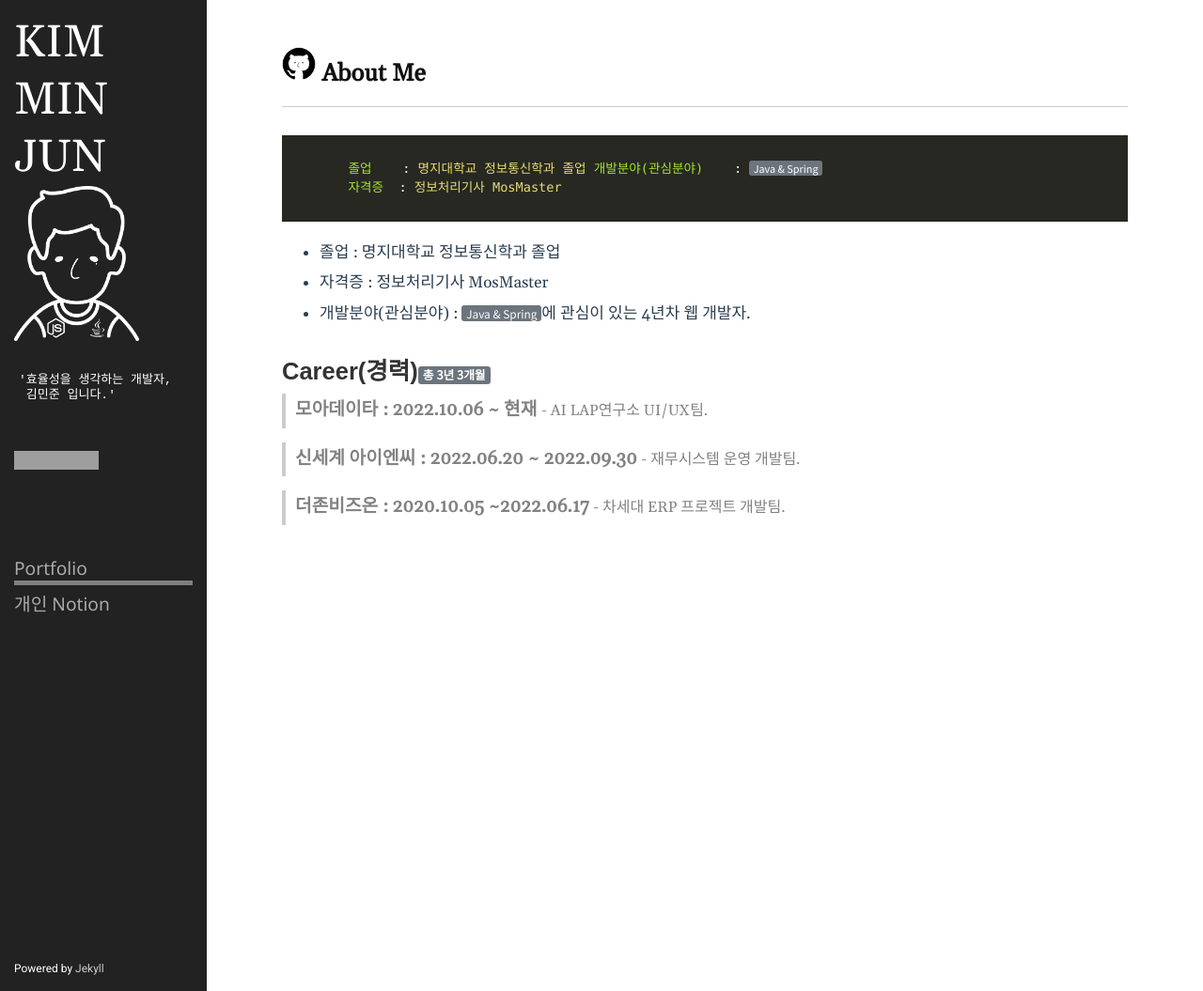
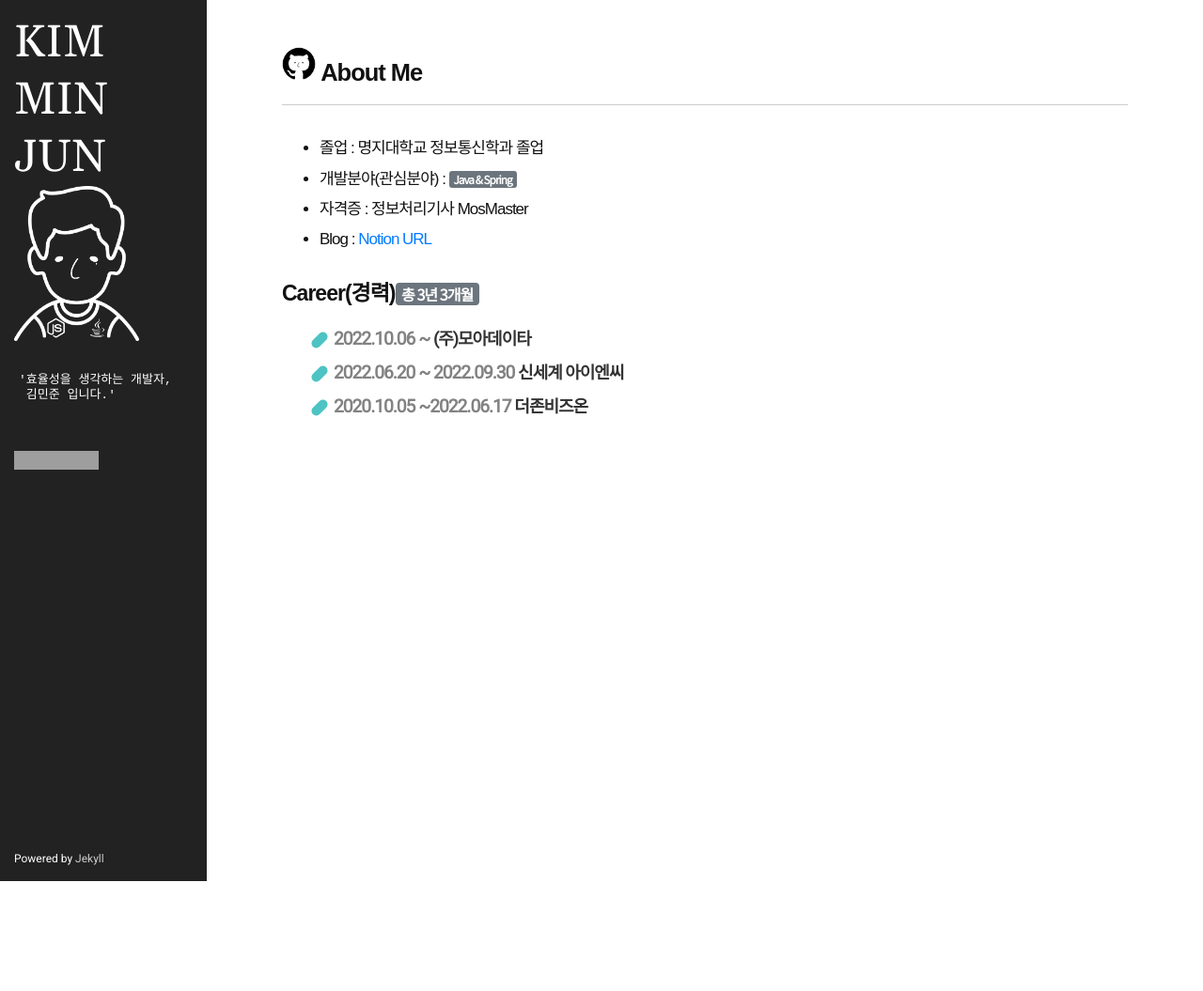
Before and after one commit to alswns1201/alswns1201.github.io, a Jekyll site: the page built from index.md, in a window 1280 px wide. Shown: the whole page at 94% size. Built offline with Jekyll 4.4.1, drawn with Linux system fonts in a browser that asks for light colours; after the commit the page ends 938 px from its top, so only the background shows below that; grey boxes are pictures that could not be loaded.

Commit message:
스타일 정리.

```diff
--- a/_includes/default.html
+++ b/_includes/default.html
@@ -6,6 +6,7 @@
   <!-- <link href="/public/css/bootstrap.min.css" rel="stylesheet"> -->
 
   <link href="/public/css/style.css" rel="stylesheet">
+ <link href="/public/css/custom.css" rel="stylesheet">
   <body>
   	<div class="container">
 		<div class="sidebar">
--- a/_includes/header.html
+++ b/_includes/header.html
@@ -1,5 +1,5 @@
 <header class="site-header">
-
+  <link href="https://fonts.googleapis.com/css2?family=Noto+Sans+KR:wght@100;300;400;500;700;900&display=swap" rel="stylesheet">
   <div class="wrapper">
     {%- assign default_paths = site.pages | map: "path" -%}
     {%- assign page_paths = site.header_pages | default: default_paths -%}
--- a/_includes/home.html
+++ b/_includes/home.html
@@ -4,31 +4,52 @@
      <div> <img src="/public/img/JalongGit.png" alt="alt text" /> About Me</div>
     </div>
   </header>
-  <div class="language-yml highlighter-rouge">
-    <div class="highlight"><pre class="highlight">
-      <code>
-        <span class="na">졸업</span><span class="pi">    :</span> <span class="s">명지대학교 정보통신학과 졸업</span> <span class="na">개발분야(관심분야)</span><span class="pi">    :</span> <span class="s"><span style="font-size: 80%; " class="badge">Java & Spring</span></span>
-        <span class="na">자격증</span><span class="pi">  :</span><span class="s2"> 정보처리기사 MosMaster</span>
-      </code></pre></div>
-  </div>
+<!--  <div class="language-yml highlighter-rouge">-->
+<!--    <div class="highlight"><pre class="highlight">-->
+<!--      <code>-->
+<!--        <span class="na">졸업</span><span class="pi">    :</span> <span class="s">명지대학교 정보통신학과 졸업</span> <span class="na">개발분야(관심분야)</span><span class="pi">    :</span> <span class="s"><span style="font-size: 80%; " class="badge">Java & Spring</span></span>-->
+<!--        <span class="na">자격증</span><span class="pi">  :</span><span class="s2"> 정보처리기사 MosMaster</span>-->
+<!--      </code></pre></div>-->
+<!--  </div>-->
   <ul>
     <li>졸업    : 명지대학교 정보통신학과 졸업</li>
+    <li>개발분야(관심분야)   : <span  class="badge">Java & Spring</span></li>
     <li>자격증   : 정보처리기사 MosMaster</li>
-    <li>개발분야(관심분야)   : <span style="font-size: 70%; " class="badge">Java & Spring</span>에 관심이 있는 4년차 웹 개발자.</li>
+    <li>Blog  : <a href="https://carpal-pull-289.notion.site/Memo-3dd724980fe64e7e8086683c12eb4bed?pvs=4">Notion URL</a> </li>
   </ul>
 
-  <h2 class="theme-monos title-style">Career(경력)<span class="badge">총 3년 3개월</span> </h2>
-  <blockquote>
-    <p style="font-size: 1rem"><span style="font-weight: 800; font-size: 1.2rem" >모아데이타 : 2022.10.06 ~ 현재 </span> - AI LAP연구소 UI/UX팀.</p>
-  </blockquote>
+<!--  <h2 class="title-style">Career(경력)<span class="badge">총 3년 3개월</span> </h2>-->
+<!--  <blockquote>-->
+<!--    <p style="font-size: 1rem"><span style="font-weight: 800; font-size: 1.2rem" >모아데이타 : 2022.10.06 ~ 현재 </span> - AI LAP연구소 UI/UX팀.</p>-->
 
-  <blockquote>
-    <p style="font-size: 1rem"> <span style="font-weight: 800; font-size: 1.2rem" >신세계 아이엔씨 : 2022.06.20 ~ 2022.09.30 </span>  - 재무시스템 운영 개발팀.</p>
-  </blockquote>
+<!--  </blockquote>-->
 
-  <blockquote>
-    <p style="font-size: 1rem"> <span style="font-weight: 800; font-size: 1.2rem" >더존비즈온 : 2020.10.05 ~2022.06.17  </span> - 차세대 ERP 프로젝트 개발팀.</p>
-  </blockquote>
+<!--  <blockquote>-->
+<!--    <p style="font-size: 1rem"> <span style="font-weight: 800; font-size: 1.2rem" >신세계 아이엔씨 : 2022.06.20 ~ 2022.09.30 </span>  - 재무시스템 운영 개발팀.</p>-->
+<!--  </blockquote>-->
+
+<!--  <blockquote>-->
+<!--    <p style="font-size: 1rem"> <span style="font-weight: 800; font-size: 1.2rem" >더존비즈온 : 2020.10.05 ~2022.06.17  </span> - 차세대 ERP 프로젝트 개발팀.</p>-->
+<!--  </blockquote>-->
+
+  <div class ="carrer">
+    <h2 class="title-style">Career(경력)<span class="badge">총 3년 3개월</span> </h2>
+    <div class="content">
+        <h3>
+          <span> 2022.10.06 ~  </span>  (주)모아데이타
+        </h3>
+    </div>
+    <div class="content">
+      <h3>
+        <span> 2022.06.20 ~ 2022.09.30  </span>  신세계 아이엔씨
+      </h3>
+    </div>
+    <div class="content">
+      <h3>
+        <span> 2020.10.05 ~2022.06.17  </span>  더존비즈온
+      </h3>
+    </div>
+  </div>
 
 
 
--- a/_includes/sidebar.html
+++ b/_includes/sidebar.html
@@ -13,17 +13,16 @@
 
 </div>
 
-<div class="sidebar-item sidebar-nav">
-	<ul class="nav">
-        <li class="nav-title"><a href="/"  class="nav-item">Portfolio</a>
-	    </li>
-		<li>
-		<a href="https://carpal-pull-289.notion.site/Memo-3dd724980fe64e7e8086683c12eb4bed?pvs=4"  class="nav-item">개인 Notion</a>
-		</li>
-
-
-	</ul>
-</div>
+<!--<div class="sidebar-item sidebar-nav">-->
+<!--	<ul class="nav">-->
+<!--        <li class="nav-title"><a href="/"  class="nav-item">Portfolio</a>-->
+<!--	    </li>-->
+<!--		<li>-->
+<!--		<a href="https://carpal-pull-289.notion.site/Memo-3dd724980fe64e7e8086683c12eb4bed?pvs=4"  class="nav-item">개인 Notion</a>-->
+<!--		</li>-->
+<!--		-->
+<!--	</ul>-->
+<!--</div>-->
 
 <div class="sidebar-item sidebar-footer">
 	<p>Powered by <a href="https://github.com/jekyll/jekyll">Jekyll</a></p>
--- /dev/null
+++ b/public/css/custom.css
@@ -0,0 +1,109 @@
+/**
+img style
+ */
+article img { max-width: 4%;   }
+
+a img { max-width: 70%;   }
+
+/**
+title
+ */
+
+.title-style {
+    font-family: 'Noto Sans Korean', sans-serif;
+    color: #121212;
+    letter-spacing: -1px;
+    font-weight: bold;
+    font-size: 23px;
+}
+
+h3{
+    display: block;
+    margin-block-start: 1em;
+    margin-block-end: 1em;
+    margin-inline-start: 0px;
+    margin-inline-end: 0px;
+    font-weight: bold;
+    position : relative;
+    padding-left: 25px;
+    font-size: 18px;
+    margin-bottom: 18px;
+}
+
+h3::before{
+    content: "";
+    display: block;
+    height: 10px;
+    width: 20px;
+    background: #4dc3c3;
+    transform: rotate(-45deg);
+    border-radius: 10px;
+    position: absolute;
+    top: 5px;
+    left: 0;
+}
+
+.content{
+    display: block;
+    font-family: 'Noto Sans Korean', sans-serif;
+    font-size: 12px;
+    line-height: 18px;
+    color: #121212;
+    letter-spacing: -1px;
+}
+
+span {
+    font-weight: 800;
+    font-size: 1.2rem;
+    color: #828282;
+}
+
+
+/**
+   타이틀 애니매이션
+ */
+@keyframes showItem {
+    from {
+        transform: translateY(100px);
+        opacity: 0;
+        color: rgb(0, 204, 255);
+    }
+
+    to {
+        transform: translateY(0px);
+        opacity: 2;
+    }
+}
+
+.stagger-item {
+    animation: showItem 1.0s;
+    animation-fill-mode: both;
+}
+.stagger-item:nth-child(1) {
+    animation-delay: 0.3s;
+}
+.stagger-item:nth-child(2) {
+    animation-delay: 0.6s;
+}
+
+
+/**
+ 회색 배경 text
+ */
+.badge {
+    font-size: 70%;
+    background-color: #6c757d;
+    color: #fff;
+    padding: 0.25em 0.4em;
+    display: inline-block;
+    line-height: 1;
+    text-align: center;
+    white-space: nowrap;
+    vertical-align: baseline;
+    border-radius: 0.25em;
+    font-family: "Noto Sans KR", sans-serif;
+
+}
+
+/*.badge::before { content: "("; }*/
+/*.badge::after { content: ")"; }*/
--- a/public/css/style.css
+++ b/public/css/style.css
@@ -49,7 +49,8 @@ body {
 	height: 100%;
 	margin: 0;
 	padding: 0;
-	font-family: 'Gelasio', 'Nanum Myeongjo', serif;
+	/*font-family: 'Gelasio', 'Nanum Myeongjo', serif;*/
+	font-family: "Noto Sans KR",sans-serif;
 	color: #2c3e50;
 }
 
@@ -147,23 +148,8 @@ a.nav-item {
 
 a.nav-item:hover { color: #777; }
 
-.badge {
-	font-size: 50%;
-	background-color: #6c757d;
-	color: #fff;
-	padding: 0.25em 0.4em;
-	display: inline-block;
-	line-height: 1;
-	text-align: center;
-	white-space: nowrap;
-	vertical-align: baseline;
-	border-radius: 0.25em;
-	font-family: "Noto Sans KR", sans-serif;
 
-}
 
-/*.badge::before { content: "("; }*/
-/*.badge::after { content: ")"; }*/
 
 
 .post-list > li {
@@ -222,6 +208,7 @@ article {
 	font-size: 17px;
 	margin-bottom: 100px;
 	line-height: 1.9;
+	font-family: 'Noto Sans Korean', sans-serif;
 }
 
 article.home div a, article.home pre a { color: #2c3e50; }
@@ -283,58 +270,6 @@ header.home {
 
 }
 
-/**
-title
- */
-
-.title-style {
-	font-family: 'Poppins', sans-serif;
-	vertical-align:  middle;
-}
-
-
-/**
-   타이틀 애니매이션
- */
-@keyframes showItem {
-	from {
-		transform: translateY(100px);
-		opacity: 0;
-		color: rgb(0, 204, 255);
-	}
-
-	to {
-		transform: translateY(0px);
-		opacity: 2;
-	}
-}
-
-.stagger-item {
-	animation: showItem 1.0s;
-	animation-fill-mode: both;
-}
-.stagger-item:nth-child(1) {
-	animation-delay: 0.3s;
-}
-.stagger-item:nth-child(2) {
-	animation-delay: 0.6s;
-}
-
-/**
-img style
- */
- article img { max-width: 4%;   }
-
- a img { max-width: 70%;   }
-
-
-/**
-ul 태그
- */
-/*ul a {*/
-/*	font-size: 15px;*/
-/*}*/
-
 
 .post-date {
 	text-transform: uppercase;
@@ -352,7 +287,7 @@ ul 태그
 
 footer {
 	padding-top: 15px;
-	font-family: 'Ubuntu';
+	font-family: 'n';
 }
 
 .sidebar-footer {
@@ -405,4 +340,8 @@ footer {
 		visibility: hidden;
 		display: none;
 	}
+
+
+
+
 }
```
